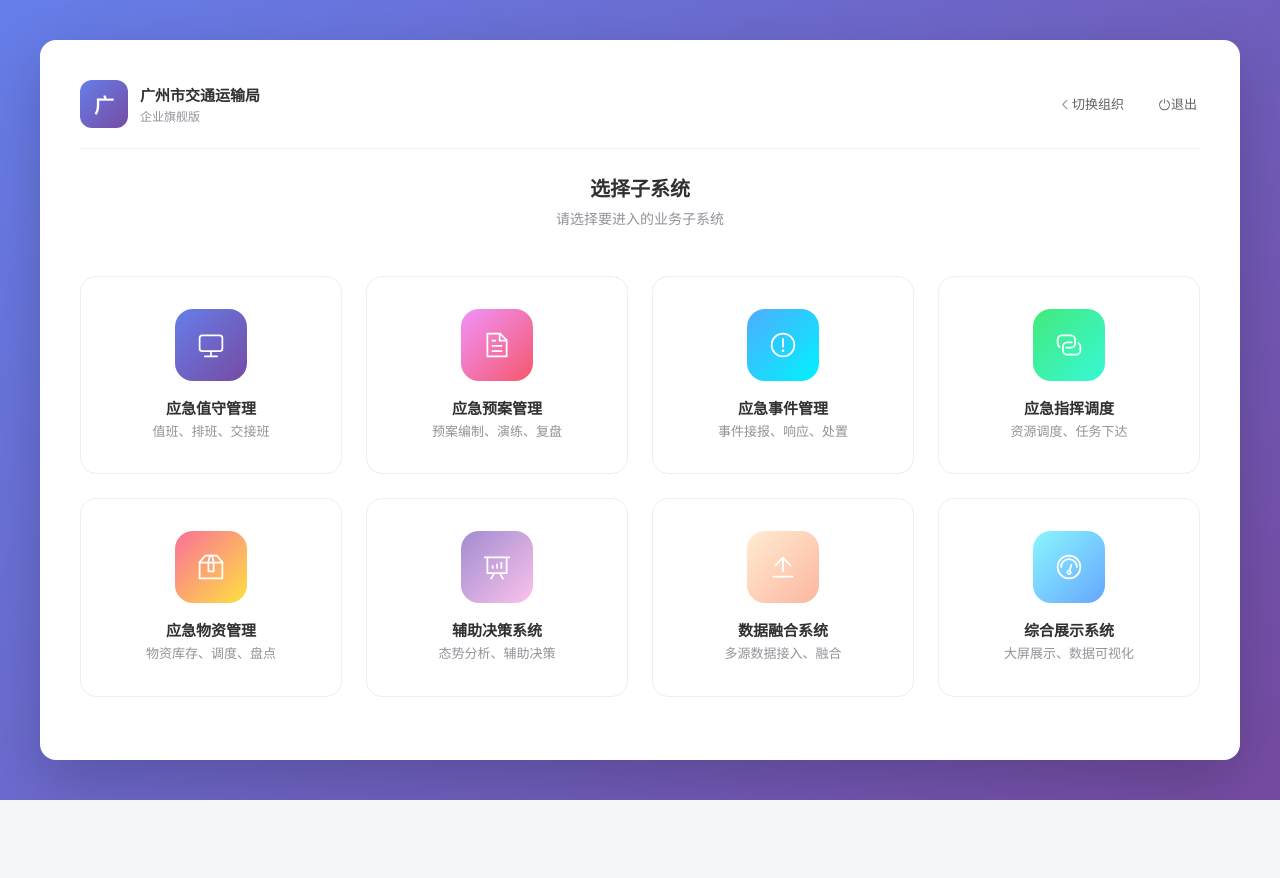
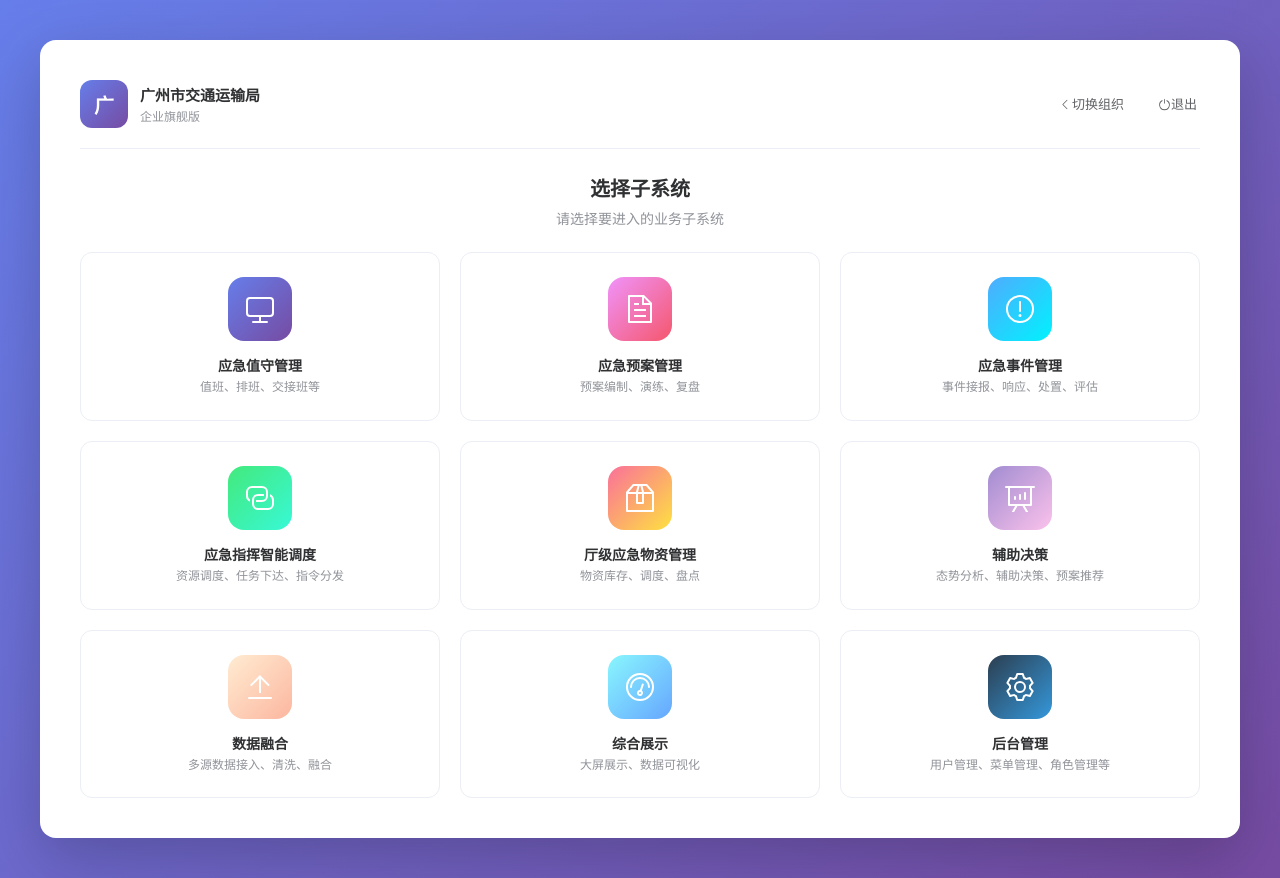
Before and after one commit to xinrun0928/rbac-design, a Vue app: page /subsystem-select in a window 1280 px wide. Before the commit the page ends 800 px from the top, so only its background shows below. Built offline with nearby package versions, Linux system fonts and the light colour scheme.

Commit message:
feat: add frontend extension fields for subsystems with icons and colors

```diff
--- a/src/mock/subsystemData.ts
+++ b/src/mock/subsystemData.ts
@@ -18,7 +18,10 @@ export const mockSubsystemData: Subsystem[] = [
     updateTime: '2026-05-31 11:59:20',
     deleted: 0,
     signature: '',
-    signatureVersion: 0
+    signatureVersion: 0,
+    // 前端扩展字段
+    icon: 'Monitor',
+    color: 'linear-gradient(135deg, #667eea 0%, #764ba2 100%)'
   },
   {
     subsysId: 2,
@@ -37,7 +40,10 @@ export const mockSubsystemData: Subsystem[] = [
     updateTime: '2026-05-31 11:59:20',
     deleted: 0,
     signature: '',
-    signatureVersion: 0
+    signatureVersion: 0,
+    // 前端扩展字段
+    icon: 'Document',
+    color: 'linear-gradient(135deg, #f093fb 0%, #f5576c 100%)'
   },
   {
     subsysId: 3,
@@ -56,7 +62,10 @@ export const mockSubsystemData: Subsystem[] = [
     updateTime: '2026-05-31 11:59:20',
     deleted: 0,
     signature: '',
-    signatureVersion: 0
+    signatureVersion: 0,
+    // 前端扩展字段
+    icon: 'Warning',
+    color: 'linear-gradient(135deg, #4facfe 0%, #00f2fe 100%)'
   },
   {
     subsysId: 4,
@@ -75,7 +84,10 @@ export const mockSubsystemData: Subsystem[] = [
     updateTime: '2026-05-31 11:59:20',
     deleted: 0,
     signature: '',
-    signatureVersion: 0
+    signatureVersion: 0,
+    // 前端扩展字段
+    icon: 'Connection',
+    color: 'linear-gradient(135deg, #43e97b 0%, #38f9d7 100%)'
   },
   {
     subsysId: 5,
@@ -94,7 +106,10 @@ export const mockSubsystemData: Subsystem[] = [
     updateTime: '2026-05-31 11:59:20',
     deleted: 0,
     signature: '',
-    signatureVersion: 0
+    signatureVersion: 0,
+    // 前端扩展字段
+    icon: 'Box',
+    color: 'linear-gradient(135deg, #fa709a 0%, #fee140 100%)'
   },
   {
     subsysId: 6,
@@ -113,7 +128,10 @@ export const mockSubsystemData: Subsystem[] = [
     updateTime: '2026-05-31 11:59:20',
     deleted: 0,
     signature: '',
-    signatureVersion: 0
+    signatureVersion: 0,
+    // 前端扩展字段
+    icon: 'DataAnalysis',
+    color: 'linear-gradient(135deg, #a18cd1 0%, #fbc2eb 100%)'
   },
   {
     subsysId: 7,
@@ -132,7 +150,10 @@ export const mockSubsystemData: Subsystem[] = [
     updateTime: '2026-05-31 11:59:20',
     deleted: 0,
     signature: '',
-    signatureVersion: 0
+    signatureVersion: 0,
+    // 前端扩展字段
+    icon: 'Upload',
+    color: 'linear-gradient(135deg, #ffecd2 0%, #fcb69f 100%)'
   },
   {
     subsysId: 8,
@@ -151,7 +172,10 @@ export const mockSubsystemData: Subsystem[] = [
     updateTime: '2026-05-31 11:59:20',
     deleted: 0,
     signature: '',
-    signatureVersion: 0
+    signatureVersion: 0,
+    // 前端扩展字段
+    icon: 'Odometer',
+    color: 'linear-gradient(135deg, #89f7fe 0%, #66a6ff 100%)'
   },
   {
     subsysId: 99,
@@ -170,6 +194,9 @@ export const mockSubsystemData: Subsystem[] = [
     updateTime: '2026-05-31 11:59:20',
     deleted: 0,
     signature: '',
-    signatureVersion: 0
+    signatureVersion: 0,
+    // 前端扩展字段
+    icon: 'Setting',
+    color: 'linear-gradient(135deg, #2c3e50 0%, #3498db 100%)'
   }
 ]
--- a/src/types/subsystem.ts
+++ b/src/types/subsystem.ts
@@ -17,6 +17,9 @@ export interface Subsystem {
   deleted: number
   signature: string
   signatureVersion: number
+  // 前端扩展字段
+  icon?: string  // 图标名称
+  color?: string // 渐变背景色
 }
 
 /** 子系统表单类型 */
--- a/src/views/SubsystemSelectView.vue
+++ b/src/views/SubsystemSelectView.vue
@@ -39,12 +39,12 @@
           @click="handleSelectSubsystem(subsystem)"
         >
           <div class="subsystem-icon" :style="{ background: subsystem.color }">
-            <el-icon :size="28">
-              <component :is="subsystem.icon" />
+            <el-icon :size="32">
+              <component :is="getIconComponent(subsystem.icon)" />
             </el-icon>
           </div>
           <div class="subsystem-info">
-            <h4>{{ subsystem.subsysName }}</h4>
+            <h4>{{ subsystem.subsysName.replace('子系统', '') }}</h4>
             <p>{{ subsystem.remark }}</p>
           </div>
         </div>
@@ -54,7 +54,7 @@
 </template>
 
 <script setup lang="ts">
-import { ref, reactive, onMounted } from 'vue'
+import { ref, reactive, onMounted, computed } from 'vue'
 import { useRouter } from 'vue-router'
 import { ElMessage, ElMessageBox } from 'element-plus'
 import {
@@ -70,6 +70,8 @@ import {
   Odometer,
   Setting
 } from '@element-plus/icons-vue'
+import { mockSubsystemData } from '../mock/subsystemData'
+import type { Subsystem } from '../types/subsystem'
 
 const router = useRouter()
 
@@ -90,99 +92,45 @@ onMounted(() => {
   }
 })
 
-// 子系统列表（8个主要子系统）
-const subsystemList = ref([
-  {
-    subsysId: 1,
-    subsysName: '应急值守管理',
-    subsysShortName: '值守',
-    remark: '值班、排班、交接班',
-    icon: Monitor,
-    color: 'linear-gradient(135deg, #667eea 0%, #764ba2 100%)'
-  },
-  {
-    subsysId: 2,
-    subsysName: '应急预案管理',
-    subsysShortName: '预案',
-    remark: '预案编制、演练、复盘',
-    icon: Document,
-    color: 'linear-gradient(135deg, #f093fb 0%, #f5576c 100%)'
-  },
-  {
-    subsysId: 3,
-    subsysName: '应急事件管理',
-    subsysShortName: '事件',
-    remark: '事件接报、响应、处置',
-    icon: Warning,
-    color: 'linear-gradient(135deg, #4facfe 0%, #00f2fe 100%)'
-  },
-  {
-    subsysId: 4,
-    subsysName: '应急指挥调度',
-    subsysShortName: '调度',
-    remark: '资源调度、任务下达',
-    icon: Connection,
-    color: 'linear-gradient(135deg, #43e97b 0%, #38f9d7 100%)'
-  },
-  {
-    subsysId: 5,
-    subsysName: '应急物资管理',
-    subsysShortName: '物资',
-    remark: '物资库存、调度、盘点',
-    icon: Box,
-    color: 'linear-gradient(135deg, #fa709a 0%, #fee140 100%)'
-  },
-  {
-    subsysId: 6,
-    subsysName: '辅助决策系统',
-    subsysShortName: '决策',
-    remark: '态势分析、辅助决策',
-    icon: DataAnalysis,
-    color: 'linear-gradient(135deg, #a18cd1 0%, #fbc2eb 100%)'
-  },
-  {
-    subsysId: 7,
-    subsysName: '数据融合系统',
-    subsysShortName: '融合',
-    remark: '多源数据接入、融合',
-    icon: Upload,
-    color: 'linear-gradient(135deg, #ffecd2 0%, #fcb69f 100%)'
-  },
-  {
-    subsysId: 8,
-    subsysName: '综合展示系统',
-    subsysShortName: '展示',
-    remark: '大屏展示、数据可视化',
-    icon: Odometer,
-    color: 'linear-gradient(135deg, #89f7fe 0%, #66a6ff 100%)'
+// 子系统列表（从 mock 数据中读取，过滤掉隐藏的）
+const subsystemList = computed(() => {
+  return mockSubsystemData.filter(sub => !sub.isHidden)
+})
+
+// 图标名称到组件的映射
+const iconComponents: Record<string, any> = {
+  Monitor,
+  Document,
+  Warning,
+  Connection,
+  Box,
+  DataAnalysis,
+  Upload,
+  Odometer,
+  Setting
 }
-])
+
+// 获取图标组件
+const getIconComponent = (iconName: string | undefined) => {
+  return iconName ? iconComponents[iconName] || Setting : Setting
+}
 
 // 选择子系统
 const handleSelectSubsystem = (subsystem: any) => {
-  ElMessageBox.confirm(
-    `确定要进入「${subsystem.subsysName}」吗？`,
-    '确认进入',
-    {
-      confirmButtonText: '确定进入',
-      cancelButtonText: '取消',
-      type: 'info'
-    }
-  ).then(() => {
   // 存储选择的子系统信息
   localStorage.setItem('currentSubsystem', JSON.stringify(subsystem))
-    ElMessage.success(`已进入「${subsystem.subsysName}」`)
+
   // 根据子系统类型跳转
-    if (subsystem.subsysId === 8) {
+  if (subsystem.subsysId === 99) {
     // 后台管理系统
     router.push('/')
   } else {
-      // 其他子系统（暂未开发，提示）
-      ElMessage.info(`${subsystem.subsysName}模块开发中...`)
+    // 其他子系统（暂未开发，提示后跳转到对应路径）
+    ElMessage.info(`${subsystem.subsysName}模块开发中，正在跳转...`)
+    setTimeout(() => {
+      router.push(subsystem.pathPrefix)
+    }, 1000)
   }
-  }).catch(() => {
-    // 取消选择
-  })
 }
 
 // 切换组织
@@ -304,8 +252,8 @@ const handleLogout = () => {
 /* 子系统网格 */
 .subsystem-grid {
   display: grid;
-  grid-template-columns: repeat(4, 1fr);
-  gap: 24px;
+  grid-template-columns: repeat(3, 1fr);
+  gap: 20px;
   flex: 1;
   align-content: center;
 }
@@ -315,12 +263,12 @@ const handleLogout = () => {
   flex-direction: column;
   align-items: center;
   justify-content: center;
-  padding: 32px 20px;
+  padding: 24px 16px;
   border: 1px solid #ebeef5;
-  border-radius: 16px;
+  border-radius: 12px;
   cursor: pointer;
   transition: all 0.3s ease;
-  min-height: 160px;
+  min-height: 140px;
 }
 
 .subsystem-card:hover {
@@ -330,14 +278,14 @@ const handleLogout = () => {
 }
 
 .subsystem-icon {
-  width: 72px;
-  height: 72px;
-  border-radius: 18px;
+  width: 64px;
+  height: 64px;
+  border-radius: 16px;
   display: flex;
   align-items: center;
   justify-content: center;
   color: #fff;
-  margin-bottom: 16px;
+  margin-bottom: 14px;
 }
 
 .subsystem-info {
@@ -345,16 +293,15 @@ const handleLogout = () => {
 }
 
 .subsystem-info h4 {
-  font-size: 15px;
+  font-size: 14px;
   font-weight: 600;
   color: #303133;
   margin-bottom: 4px;
-  white-space: nowrap;
 }
 
 .subsystem-info p {
-  font-size: 13px;
+  font-size: 12px;
   color: #909399;
-  line-height: 1.5;
+  line-height: 1.4;
 }
 </style>
```
Lines whose indentation alone changed are shown as unchanged.
